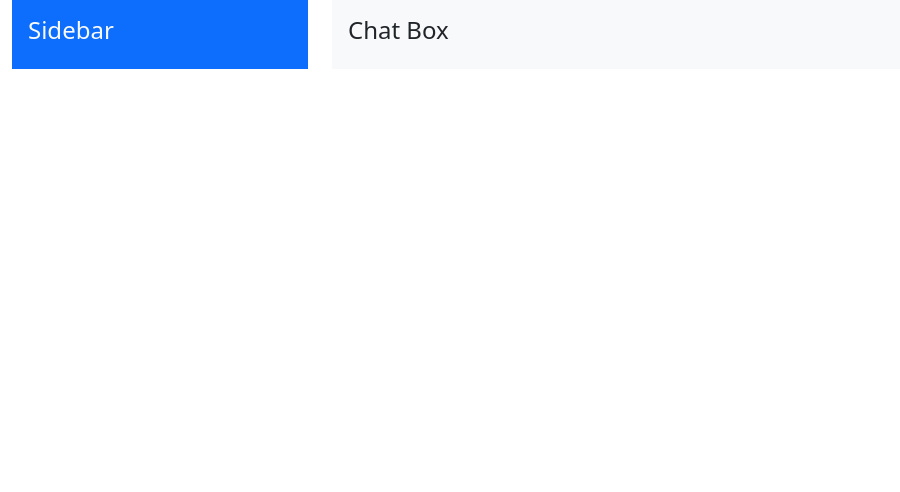
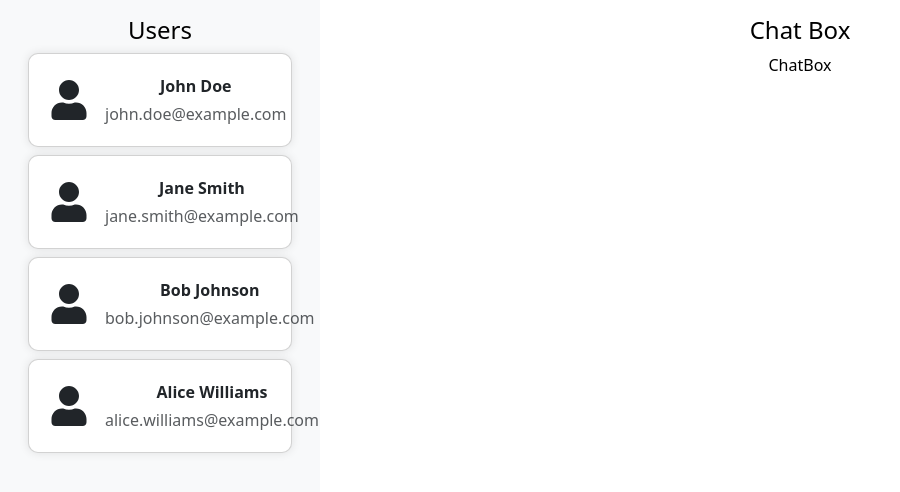
Before and after one commit to vishal38722/chatApp-Django-React, a React (Create React App) app in the folder frontend/: page / in a window 1280 px wide. Shown: the top 492 px of the page, without its empty margins (0-900 px from the left). Built offline with nearby package versions, Linux system fonts and the light colour scheme.

Commit message:
Feat: Sidebar UI

```diff
--- a/frontend/package.json
+++ b/frontend/package.json
@@ -11,6 +11,7 @@
     "react": "^18.2.0",
     "react-dom": "^18.2.0",
     "react-hot-toast": "^2.4.1",
+    "react-icons": "^4.12.0",
     "react-router-dom": "^6.21.1",
     "react-scripts": "5.0.1",
     "web-vitals": "^2.1.4"
--- a/frontend/src/components/Home.js
+++ b/frontend/src/components/Home.js
@@ -4,16 +4,18 @@ import ChatBox from './ChatBox'
 
 const Home = () => {
   return (
-    <div class="container-fluid">
-      <div class="row">
-        <div class="col-md-4 col-lg-3">
-          <div class="bg-primary text-light p-3">
-            <h4>Sidebar</h4>
+    <div className="container-fluid">
+      <div className="row">
+        <div className="col-md-6 col-lg-3 border-dark-subtle min-vh-100 bg-light ">
+          <div className="text-center text-black p-3  ">
+            <h4>Users</h4>
+            <Sidebar />
           </div>
         </div>
-        <div class="col-md-8 col-lg-9">
-          <div class="bg-light p-3">
+        <div className="col-md-6 col-lg-9 min-vh-100 border-5 bg-white">
+          <div className="p-3 text-center text-black">
             <h4>Chat Box</h4>
+            <ChatBox />
           </div>
         </div>
       </div>
--- a/frontend/src/components/Sidebar.jsx
+++ b/frontend/src/components/Sidebar.jsx
@@ -1,8 +1,14 @@
 import React from 'react'
+import { users } from '../utils/constants'
+import UserItem from './UserItem'
 
 const Sidebar = () => {
   return (
-    <div>Sidebar</div>
+    <div>
+        {users.map((user) => (
+            <UserItem user={user} key={user.id} />
+        ))}
+    </div>
   )
 }
 
--- /dev/null
+++ b/frontend/src/components/UserItem.jsx
@@ -0,0 +1,26 @@
+import React from 'react'
+import { FaUser } from "react-icons/fa";
+
+const UserItem = ({user}) => {
+  return (
+    <>
+        <div className="w-100 card mb-2 overflow-wrap-break-word" onClick={() => {}}>
+            <div className="d-flex align-items-center justify-content-start">
+                <span className="me-3">
+                    <FaUser size={40} />
+                </span>
+                <div>
+                    <p className="fw-bold text-gray-800 mb-1">
+                        {user.name}
+                    </p>
+                    <span className="text-muted fs-6">
+                        {user.email}
+                    </span>
+                </div>
+            </div>
+        </div>
+    </>
+  )
+}
+
+export default UserItem
--- /dev/null
+++ b/frontend/src/utils/constants.js
@@ -0,0 +1,6 @@
+export const users = [
+    { id: 1, name: 'John Doe', email: 'john.doe@example.com' },
+    { id: 2, name: 'Jane Smith', email: 'jane.smith@example.com' },
+    { id: 3, name: 'Bob Johnson', email: 'bob.johnson@example.com' },
+    { id: 4, name: 'Alice Williams', email: 'alice.williams@example.com' },
+  ];
```
Also changed, not shown: frontend/public/user-logo.jpg (added), 1 other file (tests, documents, lock files or other folders).
